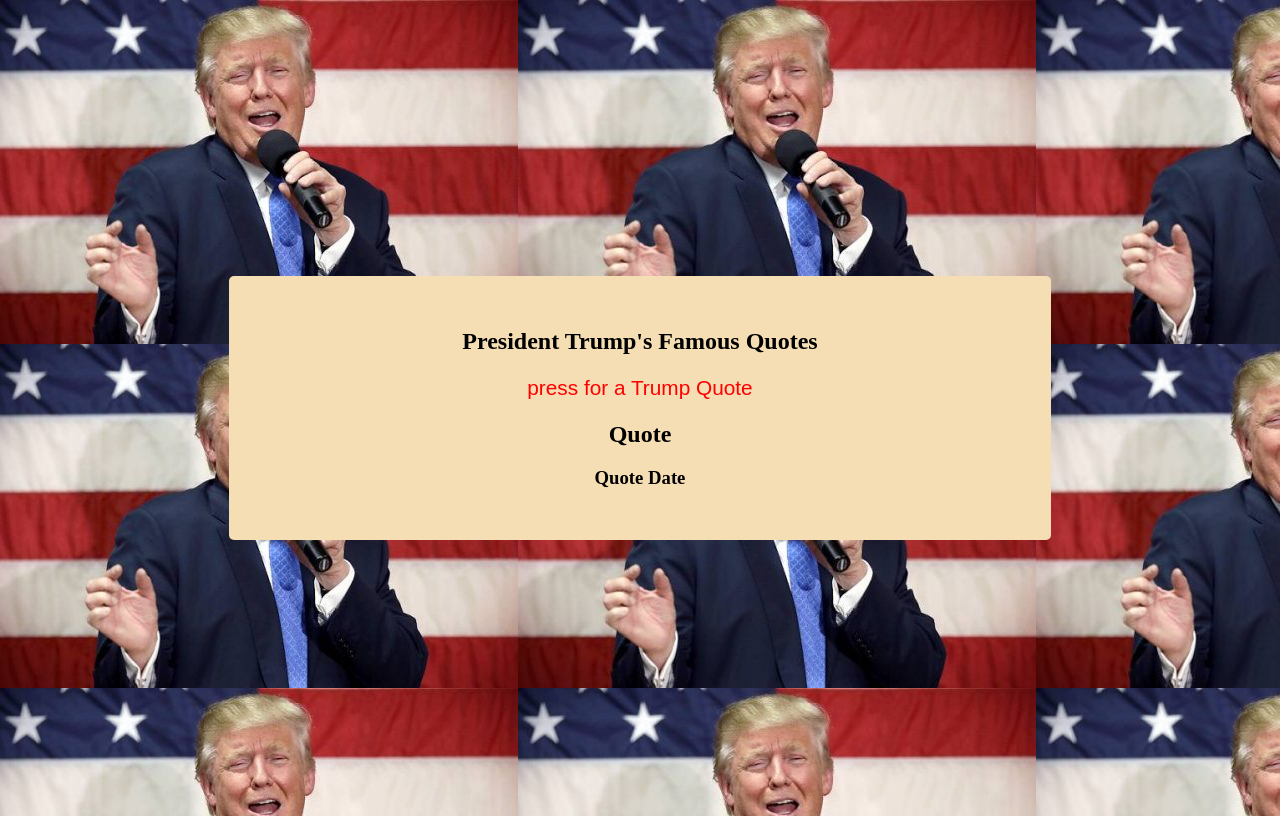
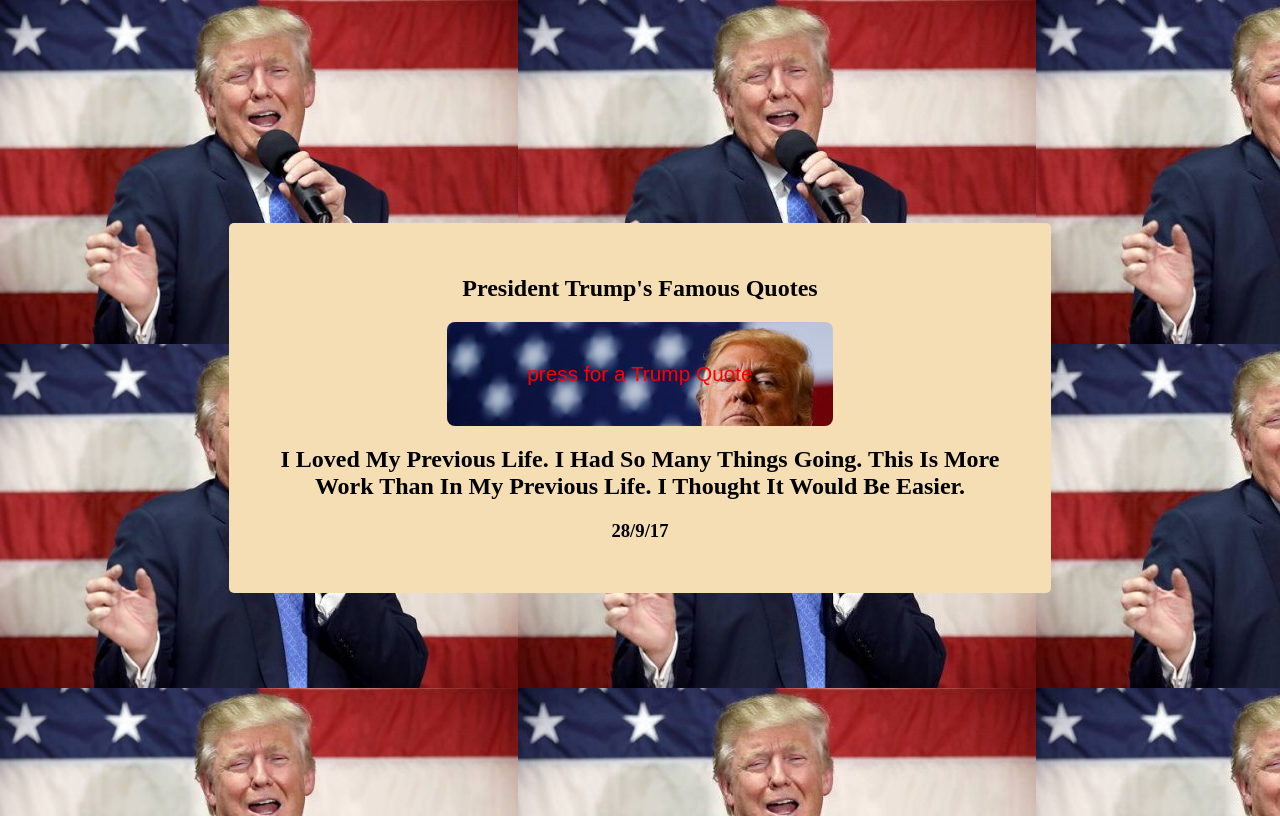
Before and after one commit to Slavi-Svec/trump-quote-generator, a plain HTML site: page index.HTML in a window 1280 px wide. Both pictures are taken after a click on the button "press for a Trump Quote". Drawn offline with Linux system fonts and the light colour scheme.

Commit message:
Completed JS with 3 quotes, updated CSS

```diff
--- a/index.HTML
+++ b/index.HTML
@@ -10,10 +10,8 @@
     <div class="container">
      <h2>President Trump's Famous Quotes</h2>
      <button type="button" id='pressBtn'>press for a Trump Quote</button>
-      <quoteBlock>
-         <h2 id="quote">quote</h2>
-      </quoteBlock>
-         <h3 id="quoteTopic">Quote Date </h3>
+     <h2 id="quote"></h2>
+     <h3 id="quoteDate"></h3>
      </div>
    <script src="main.js"></script>
 </body>
--- a/main.js
+++ b/main.js
@@ -0,0 +1,25 @@
+const quotes = [
+{
+ date: '16/4/15',
+ quote: 'If Hillary Clinton cant satisfy her husband what makes her think she can satisfy America.'
+},
+{
+ date : '28/9/17',
+ quote: 'I loved my previous life. I had so many things going. This is more work than in my previous life. I thought it would be easier.'
+},{
+ date: '14/4/11',
+ quote: 'I look very much forward to showing my financials, because they are huge.'
+}]
+
+const pressBtn = document.querySelector('#pressBtn');
+const quoteDate = document.querySelector('#quoteDate');
+const quote = document.querySelector('#quote');
+
+pressBtn.addEventListener('click', displayQuote);
+
+function displayQuote () {
+
+    let number = Math.floor(Math.random() * quotes.length);
+    quoteDate.innerHTML = quotes[number].date;
+    quote.innerHTML=  quotes[number].quote;
+}
--- a/style.css
+++ b/style.css
@@ -23,7 +23,7 @@
     color: red;
     background: url(trump2.png);
     font-size: 1.3rem;
-    padding: 0.25rem 0,5rem;
+    padding: 2.5rem 5rem;
     border-radius: 8px;
     cursor: pointer;
 }
```
Also changed, not shown: trump2.png (added), 1 other file.
